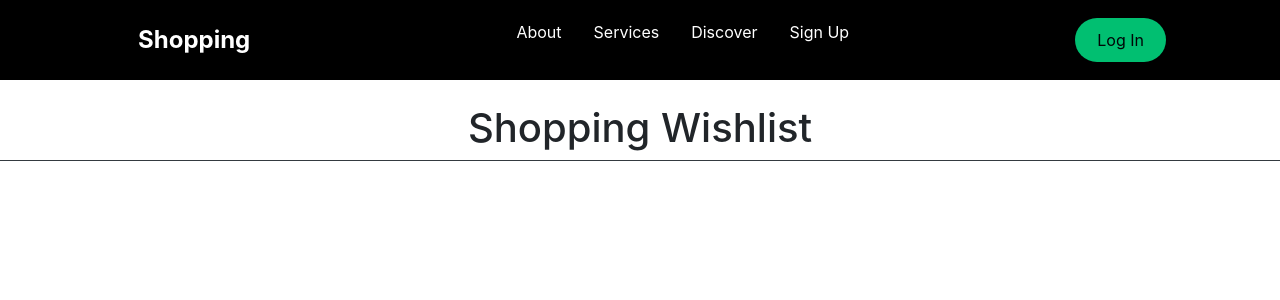
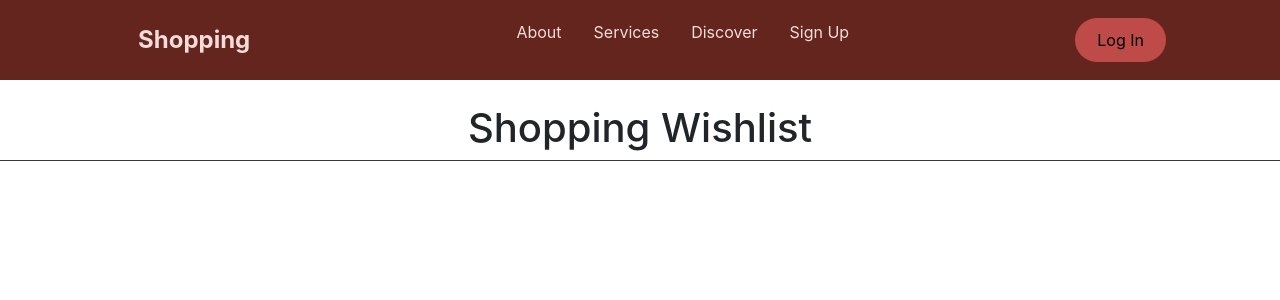
Before and after one commit to Paula63/shopping-wishlist, a React (Create React App) app: page / in a window 1280 px wide. Shown: the top 300 px of the page. Built offline with nearby package versions, Linux system fonts and the light colour scheme; no server answers.

Commit message:
updating styles

```diff
--- a/src/components/hero-section/HeroElements.js
+++ b/src/components/hero-section/HeroElements.js
@@ -42,7 +42,7 @@ export const HeroContent = styled.div`
 `;
 
 export const HeroH1 = styled.h1`
-    color: #000;
+    color: #63251e;
     font-siz: 48px;
     text-align: center;
 
@@ -57,7 +57,7 @@ export const HeroH1 = styled.h1`
 
 export const HeroP = styled.p`
     margin-top: 24px;
-    color: #000;
+    color: #63251e;
     font-size: 24px;
     text-align: center;
     max-width: 600px;
--- a/src/components/navbar/NavbarSections.js
+++ b/src/components/navbar/NavbarSections.js
@@ -3,7 +3,7 @@ import { Link as LinkRoute } from 'react-router-dom';
 import { Link as LinkScroll } from 'react-scroll';
 
  export const Nav = styled.nav`
-    background: #000;
+    background: #63251e;
     height: 80px;
     /* margin-top: -80px; */
     display: flex;
@@ -30,7 +30,7 @@ export const NavbarContainer = styled.div`
 `;
 
 export const NavLogo = styled(LinkRoute)`
-    color: #fff;
+    color: #f4dcd9;
     justify-self: flex-start;
     cursor: pointer;
     font-size: 1.5rem;
@@ -39,6 +39,11 @@ export const NavLogo = styled(LinkRoute)`
     margin-left: 24px;
     font-weight: bold;
     text-decoration: none;
+
+    &:focus, &:hover, &:visited, &:link, &:active {
+        text-decoration: none;
+        color: #f4dcd9;
+    }
 `;
 
 export const MobileIcon = styled.div`
@@ -52,7 +57,7 @@ export const MobileIcon = styled.div`
         transform: translate(-100%, 60%);
         font-size: 1.8rem;
         cursor: pointer;
-        color: #fff;
+        color: #f4dcd9;
     }
 `;
 
@@ -73,7 +78,7 @@ export const NavItem = styled.li`
 `;
 
 export const NavLinks = styled(LinkScroll)`
-    color: #fff;
+    color: #f4dcd9;
     display: flex;
     align-items: center;
     text-decoration: none;
@@ -84,6 +89,11 @@ export const NavLinks = styled(LinkScroll)`
     &.active {
         border-bottom: 3px solid #01bf71;
     }
+
+    &:focus, &:hover, &:visited, &:link, &:active {
+        text-decoration: none;
+        color: #f4dcd9;
+    }
 `;
 
 export const NavBtn = styled.nav`
@@ -93,11 +103,12 @@ export const NavBtn = styled.nav`
     @media screen and (max-width: 768px) {
         display: none;
     }
+
 `;
 
 export const NavBtnLink = styled(LinkRoute)`
     border-radius: 50px;
-    background: #01bf71;
+    background: #bf4b49;
     white-space: nowrap;
     padding: 10px 22px;
     color: #010606;
@@ -110,7 +121,12 @@ export const NavBtnLink = styled(LinkRoute)`
 
     &:hover {
         transition: all 0.2s ease-in-out;
-        background: #fff;
+        background: #f4dcd9;
         color: #010606;
     }
+
+    &:focus, &:hover, &:visited, &:link, &:active {
+        text-decoration: none;
+        color: #000;
+    }
 `;
--- a/src/components/sidebar/SidebarElements.js
+++ b/src/components/sidebar/SidebarElements.js
@@ -8,7 +8,7 @@ export const SidebarContainer = styled.aside`
     z-index: 999;
     width: 100%;
     height: 100%;
-    background: #0d0d0d;
+    background: #63251e;
     display: grid;
     align-items: centre;
     top: 0;
@@ -45,11 +45,11 @@ export const SidebarLink = styled(LinkScroll)`
     list-style: none;
     transition: 0.2s ease-in-out;
     text-decoration: none;
-    color: #fff;
+    color: #f4dcd9;
     cursor: pointer;
 
     &:hover {
-        color: #01bf71;
+        color: #f4dcd9;
         transition: 0.2s ease-in-out;
     }
 `;
@@ -61,7 +61,7 @@ export const SideBtnWrap = styled.div`
 
 export const SidebarRoutes = styled(LinkRoute)`
     border-radius: 50px;
-    background: #01bf71;
+    background: #bf4b49;
     white-space: nowrap;
     padding: 16px 64px;
     color: #010606;
@@ -74,7 +74,7 @@ export const SidebarRoutes = styled(LinkRoute)`
 
     &:hover {
         transition: all 0.2s ease-in-out;
-        background: #fff;
+        background: #f4dcd9;
         color: #010606;
     }
 `;
```
